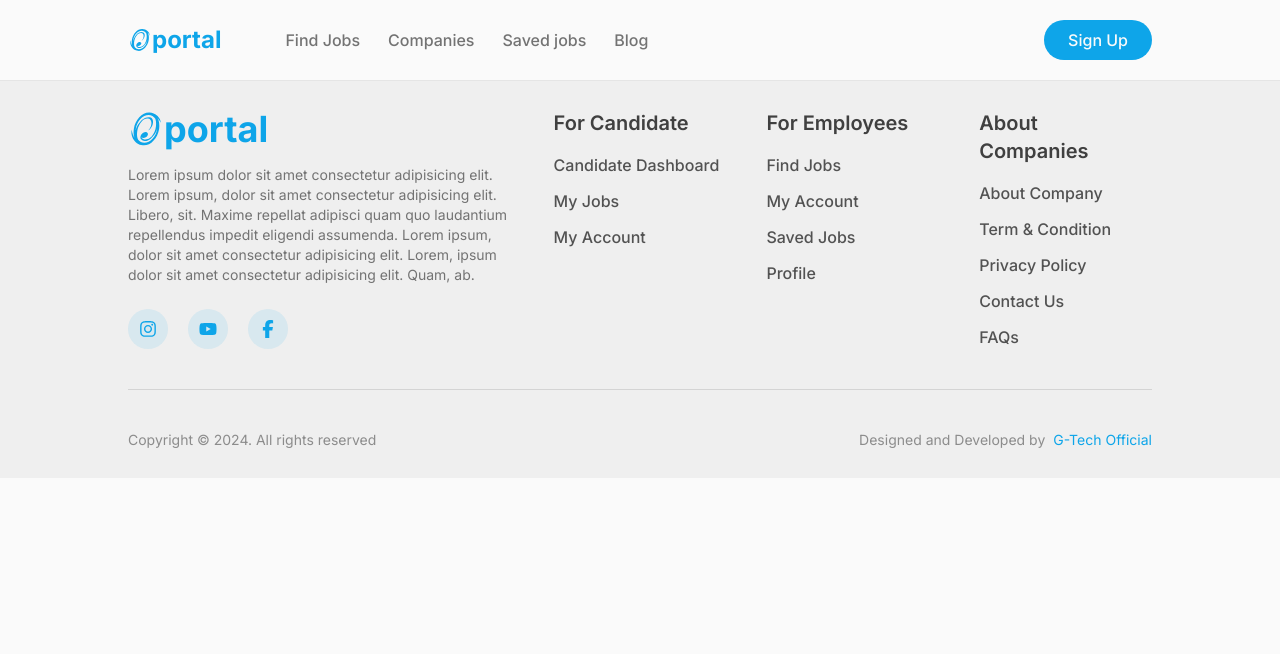
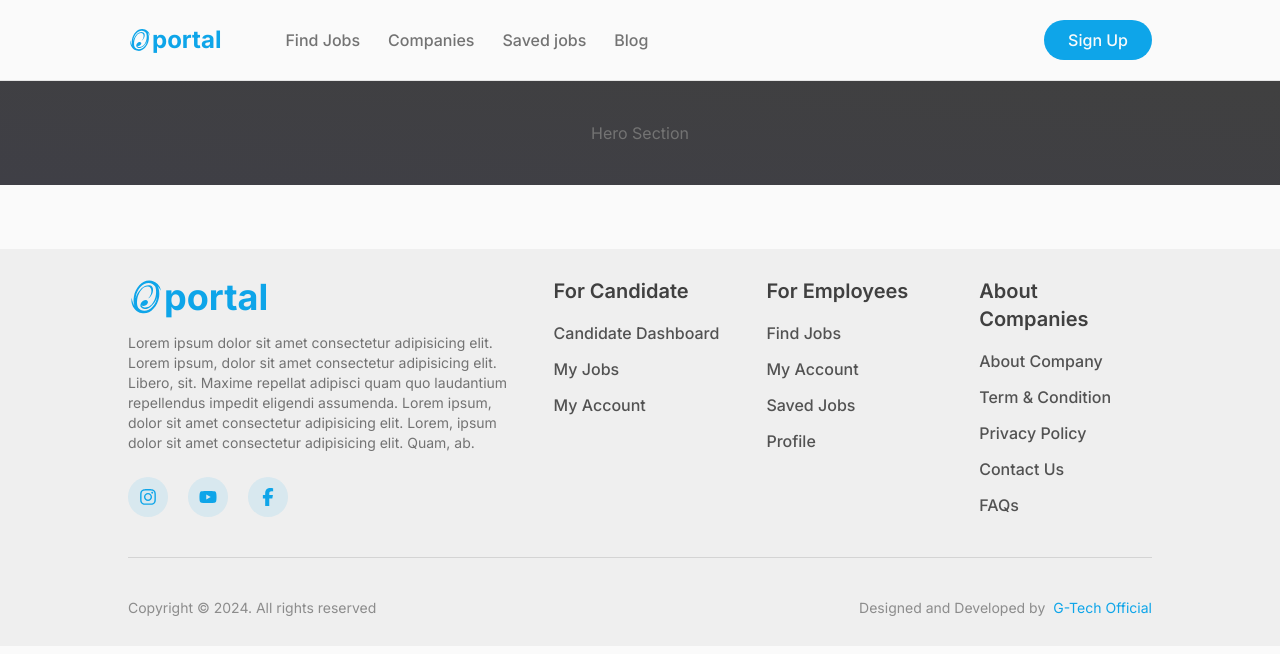
Before and after one commit to arkavidia-academya-WSE-2025/jobseeker-reactjs, a React (Vite) app in the folder fe-arkavidia/: page / in a window 1280 px wide. Shown: the top 654 px of the page. Built offline with nearby package versions, Linux system fonts and the light colour scheme.

Commit message:
feat: added routing and hero component to home page

```diff
--- a/fe-arkavidia/src/App.jsx
+++ b/fe-arkavidia/src/App.jsx
@@ -1,6 +1,7 @@
-import { BrowserRouter as Router } from "react-router-dom";
+import { Route, BrowserRouter as Router, Routes } from "react-router-dom";
 import Navbar from "./components/navbar/Navbar";
 import Footer from "./components/footer/Footer";
+import Home from "./components/pages/home/Home";
 
 function App() {
   return (
@@ -11,6 +12,9 @@ function App() {
           <Navbar />
 
           {/* Routing */}
+          <Routes>
+            <Route path="/" element={<Home />} />
+          </Routes>
 
           {/* Footer Section */}
           <Footer />
--- a/fe-arkavidia/src/components/pages/home/Home.jsx
+++ b/fe-arkavidia/src/components/pages/home/Home.jsx
@@ -1,8 +1,15 @@
 import React from "react";
+import Hero from "./hero/Hero";
 
 const Home = () => {
   return (
-    <div className="w-full space-y-16 pb-16">This is the home section</div>
+    <div className="w-full space-y-16 pb-16">
+      {/*Hero Section */}
+      <Hero />
+      {/*Nearby Job Section*/}
+
+      {/*Jobs*/}
+    </div>
   );
 };
 
--- /dev/null
+++ b/fe-arkavidia/src/components/pages/home/hero/Hero.jsx
@@ -0,0 +1,12 @@
+import React from "react";
+import Layout from "../../../layout/Layout";
+
+const Hero = () => {
+  return (
+    <Layout className="w-full h-auto py-10 flex items-center justify-center bg-gradient-to-tr from-zinc-700 to-neutral-700">
+      Hero Section
+    </Layout>
+  );
+};
+
+export default Hero;
```
